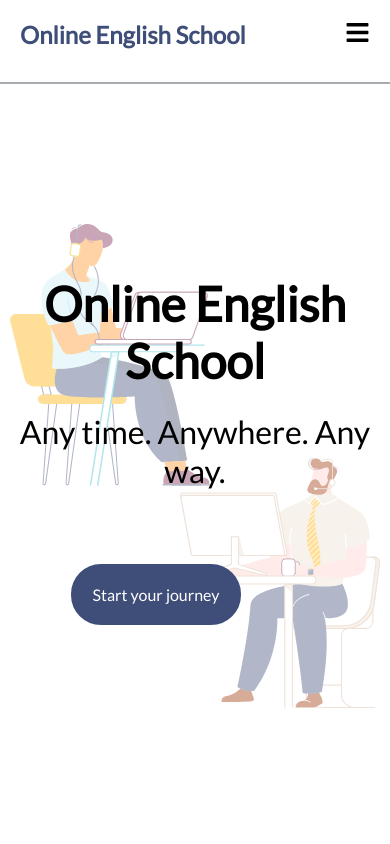
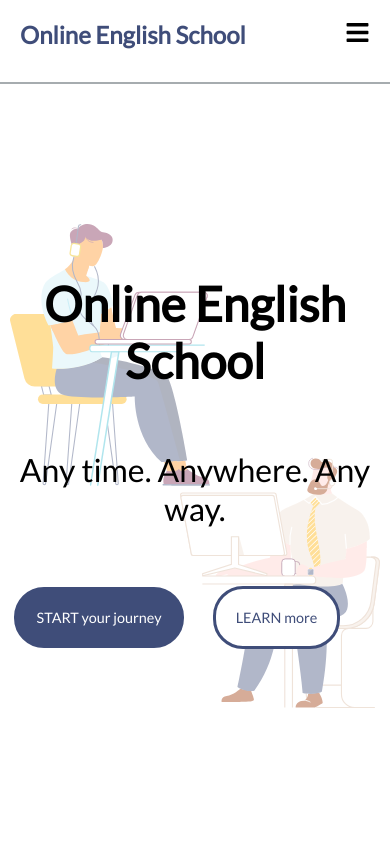
Before and after one commit to Thunderbolton/Online-English-School, a React (Create React App) app: page / in a window 390 px wide. Shown: the top 844 px of the page. Built offline with nearby package versions, Linux system fonts and the light colour scheme.

Commit message:
updated Home hero section for responsiveness on smallest screens and added a smooth-scrolling button to move to Info section

```diff
--- a/src/components/Hero.js
+++ b/src/components/Hero.js
@@ -9,7 +9,12 @@ const Hero = () => {
                 <img src={heroImage1}></img>
                 <h1>Online English School</h1>
                 <h2>Any time. Anywhere. Any way.</h2>
-                <Link style={{ width: "100%", display: 'flex', justifyContent: 'center', alignItems: 'stretch', top: '60%', right: '10%' }} to="/register"><button className="hero-btn">Start your journey</button></Link>
+                <div className="hero-btns">
+                    <Link to="/register"><button className="hero-btn-left">START your journey</button></Link>
+                    <a href="#more-info"><button className="hero-btn-right">LEARN more</button></a>
+                </div>
+                {/* <Link style={{ width: "100%", display: 'flex', justifyContent: 'center', alignItems: 'stretch', top: '60%', right: '10%' }} to="/register"><button className="hero-btn-left">Start your journey</button></Link>
+                <button className="hero-btn-right">Learn More</button>                  */}
         </section>
      );
 }
--- a/src/components/Info.js
+++ b/src/components/Info.js
@@ -5,7 +5,7 @@ import anyway from "../img/anyway.gif"
 
 const Info = () => {
     return (
-        <div className="infoContainer">
+        <div className="infoContainer" id="more-info">
             <section className="infoBox1">
                 <div className="infoBoxtext">
                     <h1>Any time</h1>
--- a/src/index.css
+++ b/src/index.css
@@ -8,6 +8,10 @@
   list-style: none;
   text-decoration: none;
   font-family: 'Lato', sans-serif;
+}
+
+html {
+  scroll-behavior: smooth;
 }
 
 button {
@@ -242,33 +246,30 @@ button {
 
 .hero {
   display: flex;
-  /* border: red 2px solid; */
   top: 108px;
   min-height: 90vh;
-  width: 100%; /* All of the screen across */
-  /* margin: 0 auto; */
+  width: 100%;
   position: relative; /* So that elements inside can be positioned absolutely within it */
 }
 
-.hero > * { /* this selects all children within it */
+.hero > * { /* to select all children within it */
   position: absolute;
 }
 
-
+/* Right image */
 .hero img:nth-child(1) {
   width: 300px;
   height: 75%;
   top: 25%;
   right: 10px;
-  /* border: red 2px solid; */
 }
 
+/* Left image */
 .hero img:nth-child(2) {
   width: 300px;
   height: 75%;
   bottom: 30%;
   left: 10px;
-  /* border: red 2px solid; */
   transform: scaleX(-1);
 }
 
@@ -276,32 +277,46 @@ button {
   width: 100%;
   top: 22%;
   font-size: clamp(3rem, 5vw, 5rem);
-  /* border: red 2px solid; */
   text-align: center;
 }
 
 .hero h2 {
   width: 100%;
-  top: 40%;
+  top: 45%;
   font-weight: 100;
   font-size: clamp(2rem, 3vw, 5rem);
-  /* border: red 2px solid; */
   text-align: center;
 }
 
-.hero-btn {
-  /* width: 30%; */
-  /* min-width: 20%; */
-  /* max-width: 22vw; */
-  /* top: 60%;
-  left: 30%; */
-  padding: 1.2em;
-  white-space: nowrap; /* text will stay on one line */
-  font-size: clamp(1rem, 1.5vw, 2.5rem);
+.hero-btns {
+  display: flex;
+  width: 100%;
+  position: relative;
+  right: 2em;
+  justify-content: center;
+  align-items: center;
+  top: 130px;
+  margin: auto;
+}
+
+.hero-btn-left {
+  padding: 1.4em;
+  margin: 0 2em;
+  white-space: nowrap;
+  font-size: clamp(0.9rem, 1.5vw, 2.5rem);
   border: #3f4d79 2px solid;
   border-radius: 30px;
   background-color: #3f4d79;
   color: #fff;
+}
+
+.hero-btn-right {
+  padding: 1.4em;
+  border: #3f4d79 3px solid;
+  color: #3f4d79;
+  font-size: clamp(0.9rem, 1.5vw, 2.5rem);
+  border-radius: 30px;
+  background-color: #fff;
 }
 
 @media(max-width:900px) {
@@ -316,29 +331,32 @@ button {
 }
 
 @media(max-width:600px) {
-  .hero img:nth-child(1) {
-    opacity: 0.4;
-    width: 200px;
-  }
-  .hero img:nth-child(2) {
+
+  .hero img:nth-child(1), .hero img:nth-child(2) {
     opacity: 0.4;
     width: 200px;
   }
 }
 
+@media(max-width:360px) {
+  .hero-btns {
+    right: 0.5em;
+  }
+  .hero-btn-left, .hero-btn-right {
+    font-size: 0.7rem;
+  }
+}
+
 .infoContainer {
   position: relative;
-  /* display: flex; */
   flex-direction: column;
   width: 100%;
-  /* border: 2px solid blue; */
   top: 100px;
   border-top: 100px solid #3f4d79;
 }
 
 .infoContainer > * {
   min-height: 60vh;
-  /* border: 2px solid red; */
 }
 
 .infoContainer section {
@@ -386,7 +404,6 @@ button {
 }
 .infoBox3 img {
   max-width: 20rem;
-  /* border: red 2px solid; */
 }
 
 @media (max-width:700px) {
```
